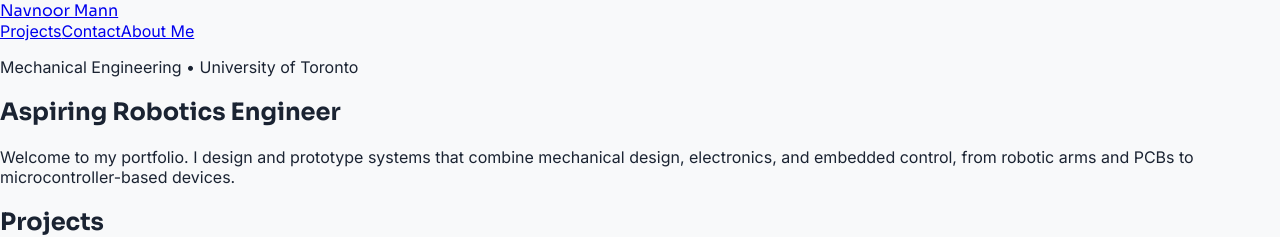
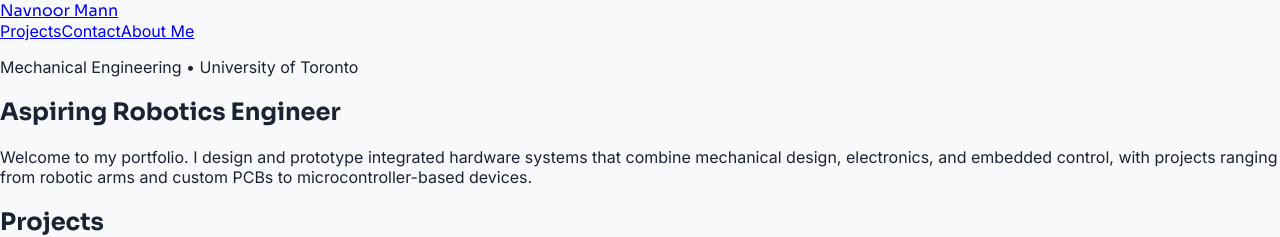
Before and after one commit to Navnoor06/gpt-website, a React (Vite) app in the folder client/: page / in a window 1280 px wide. Shown: the top 237 px of the page. Built offline with nearby package versions, Linux system fonts and the light colour scheme.

Commit message:
Update intro text and 555 timer carousel media

```diff
--- a/client/src/pages/Home.tsx
+++ b/client/src/pages/Home.tsx
@@ -145,12 +145,19 @@ const projects: Project[] = [
       {
         kind: "image",
         sources: [
+          "https://drive.google.com/uc?export=view&id=19S1GiPpF9Kf6zaPFjlOMH-k4kI23ELBh",
+          "https://drive.google.com/thumbnail?id=19S1GiPpF9Kf6zaPFjlOMH-k4kI23ELBh&sz=w1600",
           "/projects/555-timer/circuit-diagram.png",
           "/projects/555-timer/circuit-diagram.jpg",
           "/projects/555-timer/pcb-layout.png",
           "/projects/555-timer/pcb-layout.jpg",
         ],
         alt: "555 timer circuit and PCB design",
+      },
+      {
+        kind: "video",
+        embedUrl: "https://drive.google.com/file/d/13KdH3_PVrl_RmujiJlfK8Ztcdw-RjdWw/preview",
+        alt: "555 timer operation video",
       },
     ],
   },
@@ -346,7 +353,7 @@ export default function Home() {
             Aspiring Robotics Engineer
           </h1>
           <p className="mt-6 text-base sm:text-lg max-w-3xl text-primary/80">
-            Welcome to my portfolio. I design and prototype systems that combine mechanical design, electronics, and embedded control, from robotic arms and PCBs to microcontroller-based devices.
+            Welcome to my portfolio. I design and prototype integrated hardware systems that combine mechanical design, electronics, and embedded control, with projects ranging from robotic arms and custom PCBs to microcontroller-based devices.
           </p>
         </section>
 
```
Also changed, not shown: client/public/projects/555-timer/README.md.
